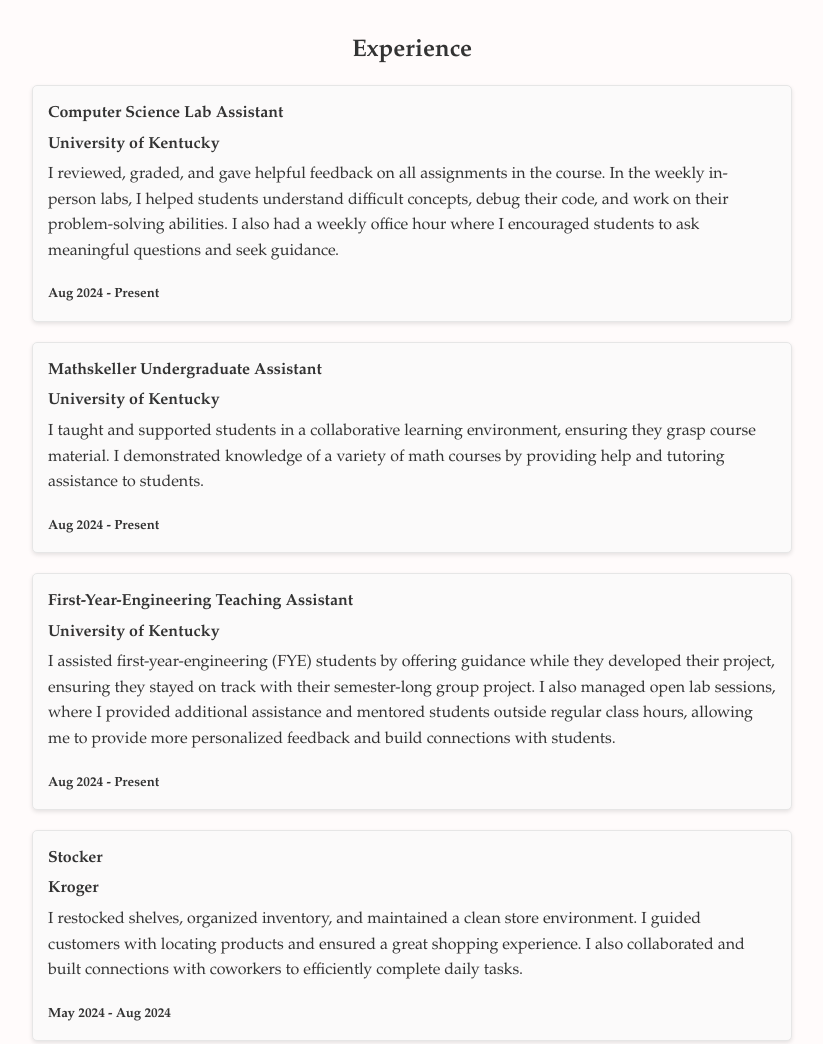
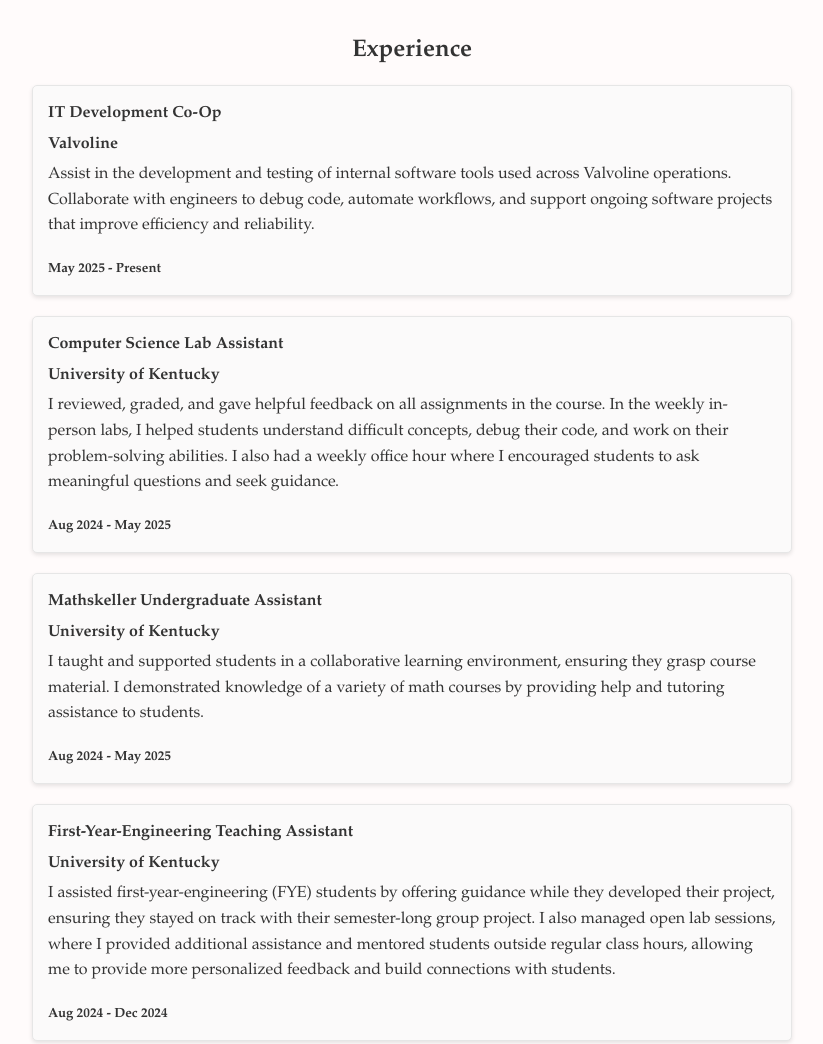
Before and after one commit to masonwooldridge/masonwooldridge.github.io, a plain HTML site: page index.html in a window 1280 px wide. Shown: the part 1180-2224 px from the top of the page, without its empty margins (228-1051 px from the left). Drawn offline with nearby package versions, Linux system fonts and the light colour scheme.

Commit message:
Update jobs

```diff
--- a/index.html
+++ b/index.html
@@ -76,22 +76,28 @@
     <section id="experience" class="fade-in">
         <h2>Experience</h2>
         <div class="experience-card">
+            <h3>IT Development Co-Op</h3>
+            <h4>Valvoline</h4>
+            <p>Assist in the development and testing of internal software tools used across Valvoline operations. Collaborate with engineers to debug code, automate workflows, and support ongoing software projects that improve efficiency and reliability.</p>
+            <h5>May 2025 - Present</h5>
+        </div>
+        <div class="experience-card">
             <h3>Computer Science Lab Assistant</h3>
             <h4>University of Kentucky</h4>
             <p>I reviewed, graded, and gave helpful feedback on all assignments in the course. In the weekly in-person labs, I helped students understand difficult concepts, debug their code, and work on their problem-solving abilities. I also had a weekly office hour where I encouraged students to ask meaningful questions and seek guidance.</p>
-            <h5>Aug 2024 - Present</h5>
+            <h5>Aug 2024 - May 2025</h5>
         </div>
         <div class="experience-card">
             <h3>Mathskeller Undergraduate Assistant</h3>
             <h4>University of Kentucky</h4>
             <p>I taught and supported students in a collaborative learning environment, ensuring they grasp course material. I demonstrated knowledge of a variety of math courses by providing help and tutoring assistance to students.</p>
-            <h5>Aug 2024 - Present</h5>
+            <h5>Aug 2024 - May 2025</h5>
         </div>
         <div class="experience-card">
             <h3>First-Year-Engineering Teaching Assistant</h3>
             <h4>University of Kentucky</h4>
             <p>I assisted first-year-engineering (FYE) students by offering guidance while they developed their project, ensuring they stayed on track with their semester-long group project. I also managed open lab sessions, where I provided additional assistance and mentored students outside regular class hours, allowing me to provide more personalized feedback and build connections with students.</p>
-            <h5>Aug 2024 - Present</h5>
+            <h5>Aug 2024 - Dec 2024</h5>
         </div>
         <div class="experience-card">
             <h3>Stocker</h3>
```
